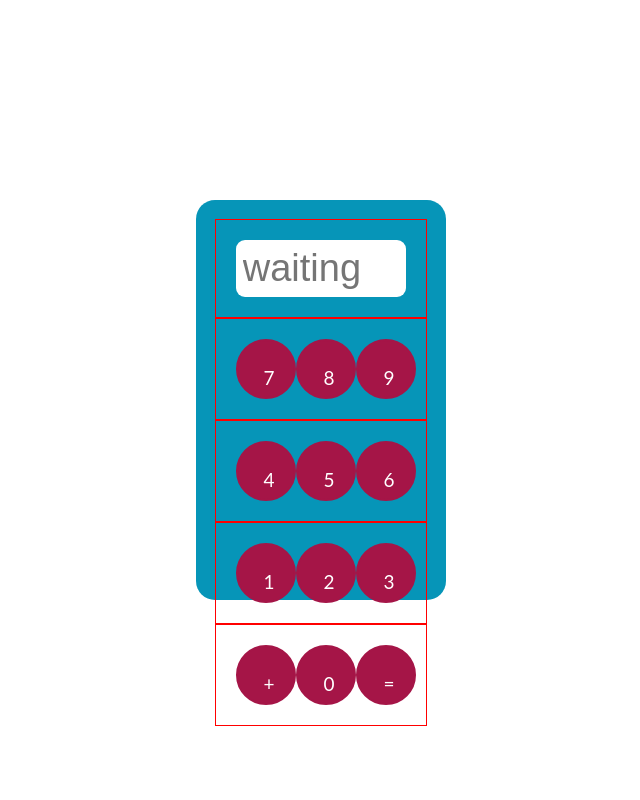
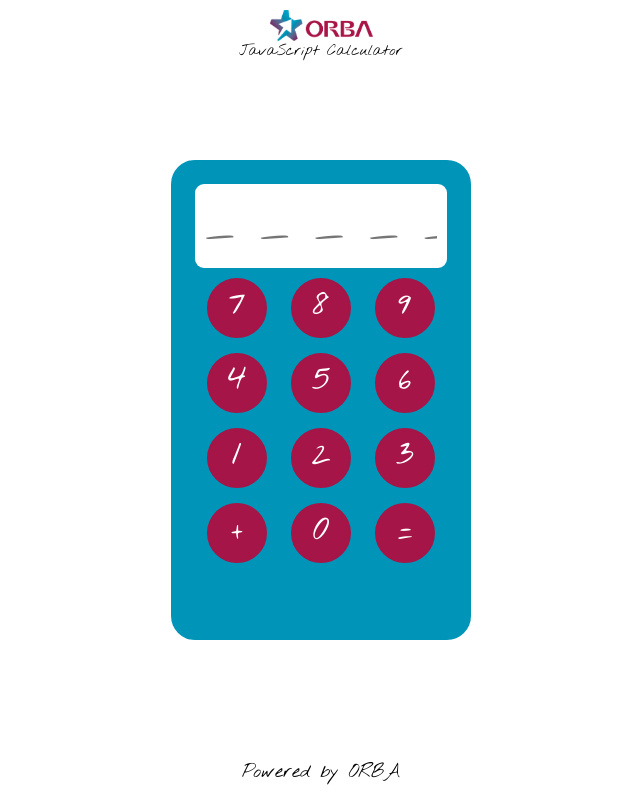
Before and after one commit to agaco/Calculator_in_JS, a plain HTML site: page index.html in a window 1280 px wide. Shown: the whole page, without its empty margins (319-959 px from the left). Drawn offline with Linux system fonts and the light colour scheme.

Commit message:
rwd update

```diff
--- a/index.html
+++ b/index.html
@@ -2,44 +2,90 @@
 <html lang="en">
 <head>
     <meta charset="UTF-8">
-    <title>Sit ON Chair</title>
+    <title>JavaScript Calculator</title>
     <link rel="stylesheet" href="css/style.css">
+    <link href="https://fonts.googleapis.com/css?family=Nothing+You+Could+Do" rel="stylesheet">
     <meta name="viewport" content="width=device-width, initial-scale=1.0"/>
     <script type="text/javascript" src="js/jquery-3.0.0.js"></script>
     <script type="text/javascript" src="js/app.js"></script>
-	<link href="https://fonts.googleapis.com/css?family=Raleway:400,600,700" rel="stylesheet">
 
 </head>
 <body>
+<!-- HEADER -->
+ <header>
+ 	<div class="logo"></div>
+ 	<p>JavaScript Calculator</p>
+ </header>
+
+<!-- CALCULATOR WIDGET -->
    <div class="calculator">
+    <section class="grid-container">
         <div class="row">
-            <input type="text" id="screen" value="" placeholder="waiting">
+            <div class="col-xs-12 col-m-12 col-l-12">
+                <input type="text" id="screen" value="" placeholder="_ _ _ _ _">
+            </div>
         </div>
         <!-- 1 row -->
         <div class="row">
+            <div class="col-xs-4 col-m-4 col-l-4">
                <div class="button-number number">7</div>
+            </div>
+
+            <div class="col-xs-4 col-m-4 col-l-4">
                 <div class="button-number number">8</div>
+            </div>
+
+            <div class="col-xs-4 col-m-4 col-l-4">
                <div class="button-number number">9</div>
+            </div>
         </div>
         <!--2 row -->
         <div class="row">
+            <div class="col-xs-4 col-m-4 col-l-4">
                 <div class="button-number number">4</div>
+            </div>
+
+            <div class="col-xs-4 col-m-4 col-l-4">
                <div class="button-number number">5</div>
+            </div>
+
+            <div class="col-xs-4 col-m-4 col-l-4">
                <div class="button-number number">6</div>
+            </div>
         </div>
                 <!-- 3 row -->
         <div class="row">
+            <div class="col-xs-4 col-m-4 col-l-4">
                 <div class="button-number number">1</div>
+            </div>
+
+            <div class="col-xs-4 col-m-4 col-l-4">
                 <div class="button-number number">2</div>
+            </div>
+
+            <div class="col-xs-4 col-m-4 col-l-4">
                 <div class="button-number number">3</div>
+            </div>
         </div>
                 <!-- 4 row -->
         <div class="row">
+            <div class="col-xs-4 col-m-4 col-l-4">
                 <div class="button-number operator number">+</div>
+            </div>
+
+            <div class="col-xs-4 col-m-4 col-l-4">
                 <div class="button-number number">0</div>
+            </div>
+
+            <div class="col-xs-4 col-m-4 col-l-4">
                <div class="button-number sum">=</div>
             </div>
         </div>
+    </section>
     </div>
+<!-- FOOTER -->
+	<footer>
+		<p>Powered by ORBA</p>
+	</footer>
 </body>
 </html>
--- a/js/app.js
+++ b/js/app.js
@@ -31,7 +31,7 @@ $(document).ready(function(){
 
             sum += parseInt(split[i], 10);
             console.log(sum)
-            $inputScreen.val("sum is: " + sum);
+            $inputScreen.val("= " + sum);
         }
     });
 });
--- a/scss/_rwd.scss
+++ b/scss/_rwd.scss
@@ -2,17 +2,27 @@
 @media only screen and (min-width: 640px) {
     .calculator {
         //width: 90%;
-        max-width: 580px;
-        //min-width: 120px;
-        //background-color: yellow;
+        max-width: 500px;
+        min-height: 480px;
     }
+	header {
+	height: 130px;
+	margin-top: 1em;
+	p {
+		font-size: 24px;
+	}
+	.logo {
+		height: 65%;
+	}
+}
 
 }
 //___________________DESKTOP________________________________
 @media screen and (orientation: landscape),
         screen and (min-width: 850px) {
     .calculator {
-        max-width: 250px;
+        max-width: 300px;
+		height: 400px;
     }
     .button-number {
         height: 50px;
--- a/scss/style.scss
+++ b/scss/style.scss
@@ -1,9 +1,7 @@
-/*pierwszy komentarz css*/
 @import "fonts";
-//@import "grid";
-//@import "variables";
+@import "grid";
 @import "rwd";
-
+//________MAIN________
 * {
 	box-sizing: border-box;
 }
@@ -15,25 +13,39 @@ body, html {
     //height: 100vh;
     margin: 0px auto;
 	padding: 0;
-	font-size: 19px;
-	font-family: 'Lato', sans-serif;
+	font-size: 24px;
+	font-family: 'Nothing You Could Do', cursive;
+}
+//________HEADER________
+header {
+	position: absolute;
+	top: 0;
+	color: black;
+	width: 100%;
+	height: 90px;
+	margin-top: 0.4em;
+	p {
+		text-align: center;
+		font-size: 15px;
+		margin: 0;
 	}
-.row {
-    display: flex;
-    flex-direction: row;
-    padding: 20px;
-    width: 100%;
-    border: 1px solid red;
-
+	.logo {
+		background-image: url("../img/logo.png");
+		background-repeat: no-repeat;
+		background-size: contain;
+		background-position: center;
+		height: 35%;
+		width: 100%;
+		padding-bottom: 0.5em;
+	}
 }
+//________CALCULATOR WIDGET________
 .calculator {
-    display: flex;
-    flex-direction: column;
     //max-width: 340px;
+    //min-width: 120px;
     width:95%;
-    //min-width: 120px;
-    height: 400px;
-    background-color: #0695B8;
+	height: 420px;
+    background-color: #0095b8;
     padding: 1em;
     border-radius: 1em;
     position: absolute;
@@ -43,7 +55,6 @@ body, html {
     transform: translate(-50%, -50%)
 }
 .button-number {
-    display: flex;
     -webkit-border-radius: 50%;
     -moz-border-radius: 50%;
     border-radius: 50%;
@@ -51,11 +62,11 @@ body, html {
     height: 60px;
     width: 60px;
     text-align: center;
-    padding: 15%;
+    //padding: 15%;
     margin: 0 auto;
     cursor: pointer;
     border: 2px solid #A51547;
-    font-size: 19px;
+    font-size: 36px;
 
     &:hover {
         background-color: darken(crimson, 30%);
@@ -76,7 +87,21 @@ input[type=text] {
     background-color: white;
     border: 0;
     padding: 4% 4%;
+	font-family: 'Nothing You Could Do', cursive;
+    color: black;
     font-size: 2em;
-    color: black;
     line-height: 20px;
 }
+//________FOOTER________
+footer {
+	//display: flex;
+	position: absolute;
+	height: 60px;
+	width: 100%;
+	bottom: 0;
+	p {
+		color: black;
+		text-align: center;
+		font-size: 19px;
+	}
+}
```
Also changed, not shown: scss/_grid.scss (+0 -10 lines), css/style.css, images/black_chair.png (deleted), images/box1_img.jpg (deleted), images/box2_img.jpg (deleted), images/flickr.png (deleted), images/form_ok.jpg (deleted), images/pinterest.png (deleted), images/red_chair.png (deleted), images/slide_1.jpg (deleted), images/slide_2.jpeg (deleted), images/slide_3.jpeg (deleted), images/twitter.png (deleted), images/vimeo.png (deleted), 1 more files, 1 other file. Lines whose indentation alone changed are shown as unchanged.
